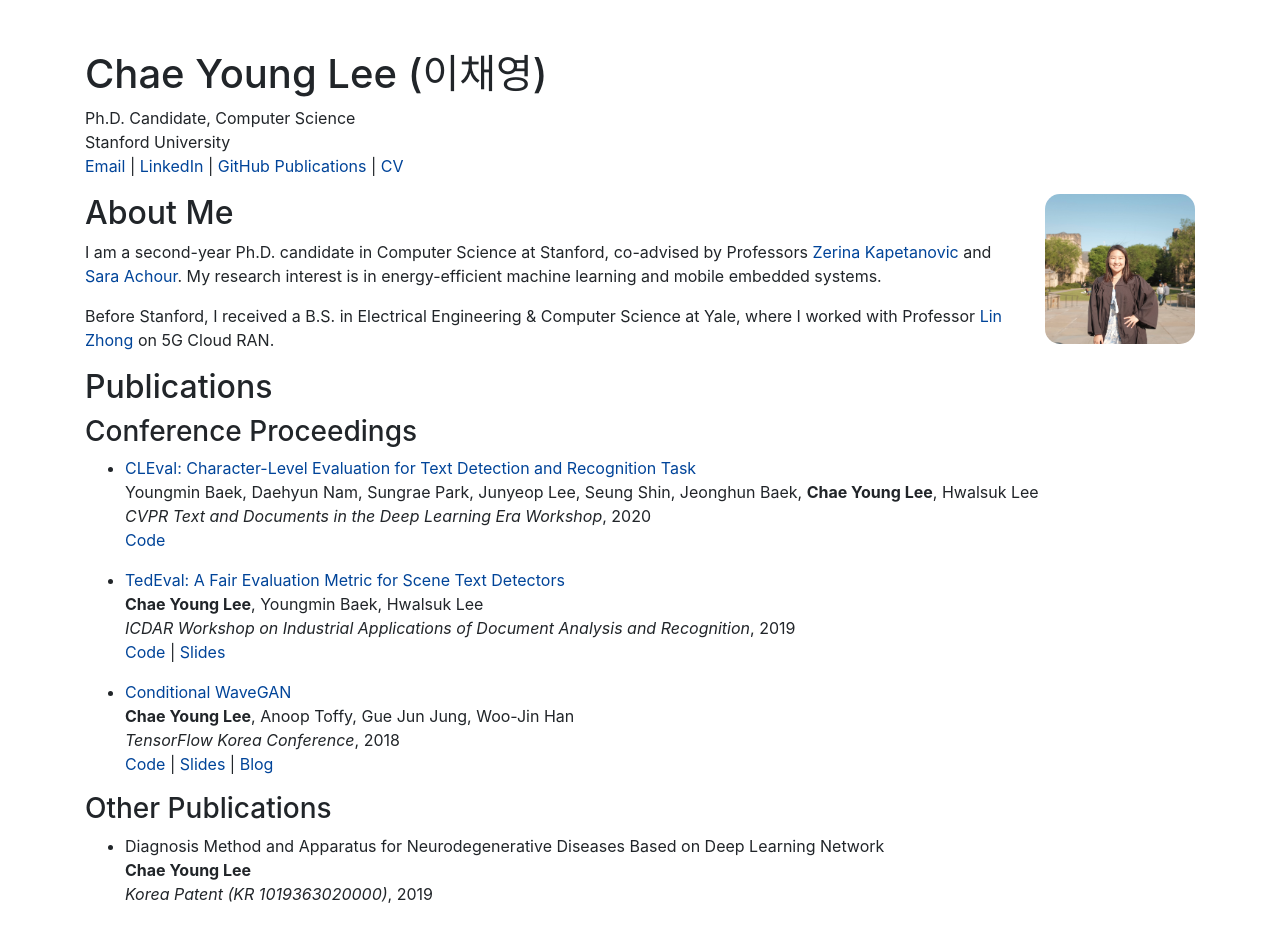
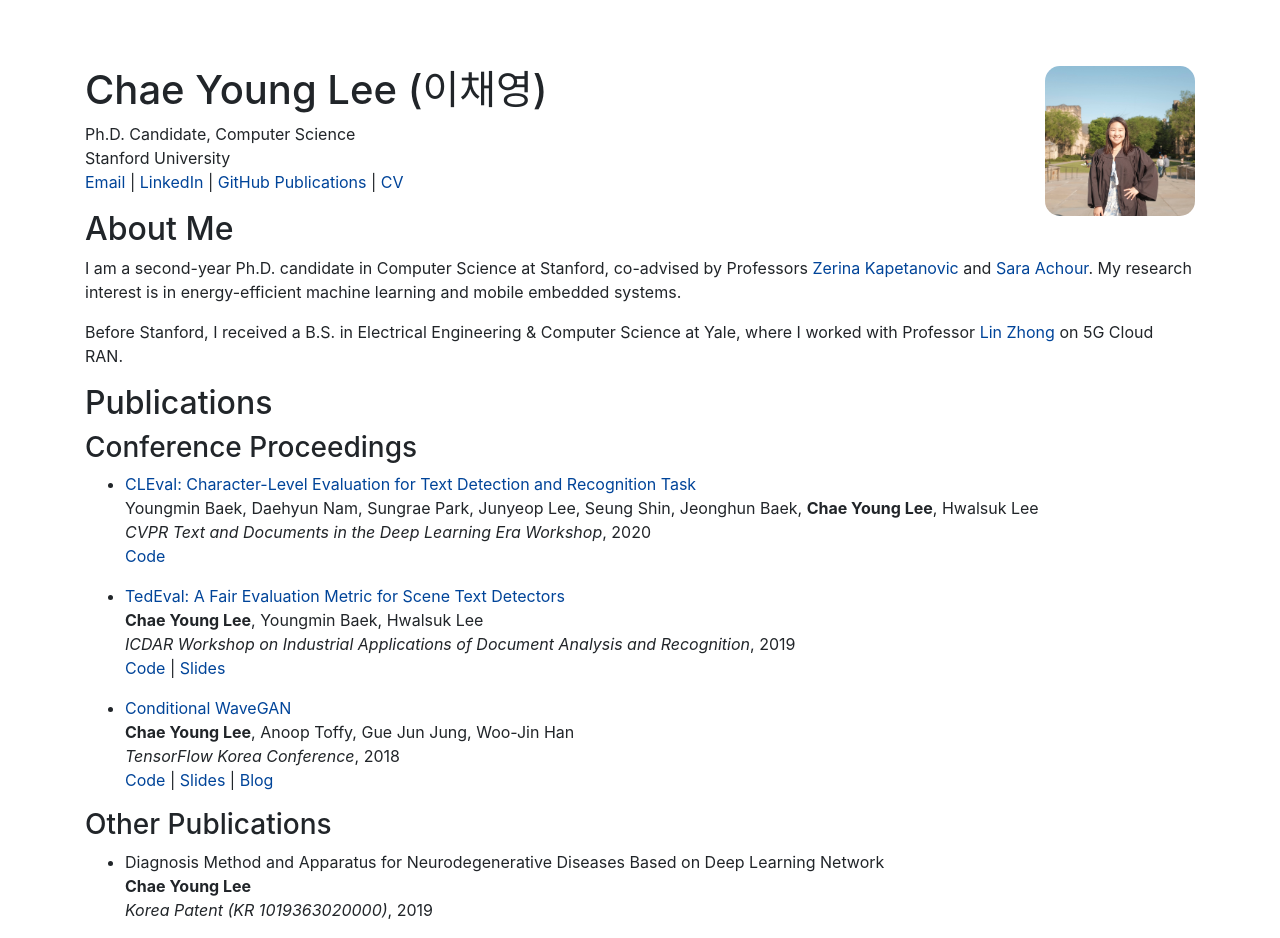
Before and after one commit to chaeyoung-lee/chaeyoung-lee.github.io, a Jekyll site: the page built from index.md, in a window 1280 px wide. Built offline with Jekyll 4.4.1, drawn with Linux system fonts in a browser that asks for light colours.

Commit message:
headshot pic loc adjusted

```diff
--- a/index.md
+++ b/index.md
@@ -2,6 +2,9 @@
 layout: default
 title: Home
 ---
+
+<!-- Headshot floats to the right -->
+<img src="assets/headshot.jpg" alt="Headshot photo of Chae Young" style="width: 150px; border-radius: 10%; float: right; margin-left: 20px;">
 
 # Chae Young Lee (이채영)
 
@@ -9,9 +12,6 @@ Ph.D. Candidate, Computer Science
 Stanford University
 [Email](mailto:chae@stanford.edu) | [LinkedIn](https://www.linkedin.com/in/cylee-cs/) | [GitHub](https://github.com/chaeyoung-lee)
 [Publications](#publications) | [CV](/assets/cv.pdf)
-
-<!-- Headshot floats to the right -->
-<img src="assets/headshot.jpg" alt="Headshot photo of Chae Young" style="width: 150px; border-radius: 10%; float: right; margin-left: 20px;">
 
 
 ## About Me
```
